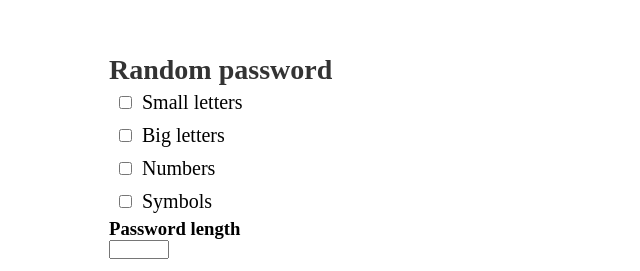
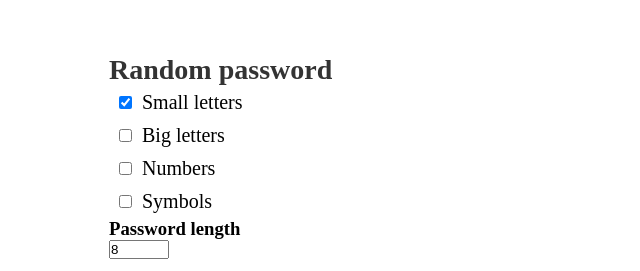
Before and after one commit to Tkach-A-M/password-generator, a plain HTML site: page index.html in a window 1280 px wide. Shown: the part 170-441 px from the top of the page, 281-921 px from the left. Drawn offline with Linux system fonts and the light colour scheme.

Commit message:
feat: set default values

```diff
--- a/index.html
+++ b/index.html
@@ -11,12 +11,12 @@
     <div class="inputArea">
         <h2>Random password</h2>
         <div id="passwordSettings">
-            <input type="checkbox" id="smallLetters"><label for="smallLetters">Small letters</label></br>
+            <input type="checkbox" id="smallLetters" checked><label for="smallLetters">Small letters</label></br>
             <input type="checkbox" id="bigLetters"><label for="bigLetters">Big letters</label></br>
             <input type="checkbox" id="numbers"><label for="numbers">Numbers</label></br>
             <input type="checkbox" id="symbols"><label for="symbols">Symbols</label></br>
             <h3>Password length</h3>
-            <input type="number" name="passLength" id="passLength" min="4" max="128" required>
+            <input type="number" name="passLength" id="passLength" min="4" max="128" required value="8">
         </div>
         <input type="text" name="password" id="password" placeholder="Create Pasword" readonly>
         <button id="generateButton">Create Password</button>
```
